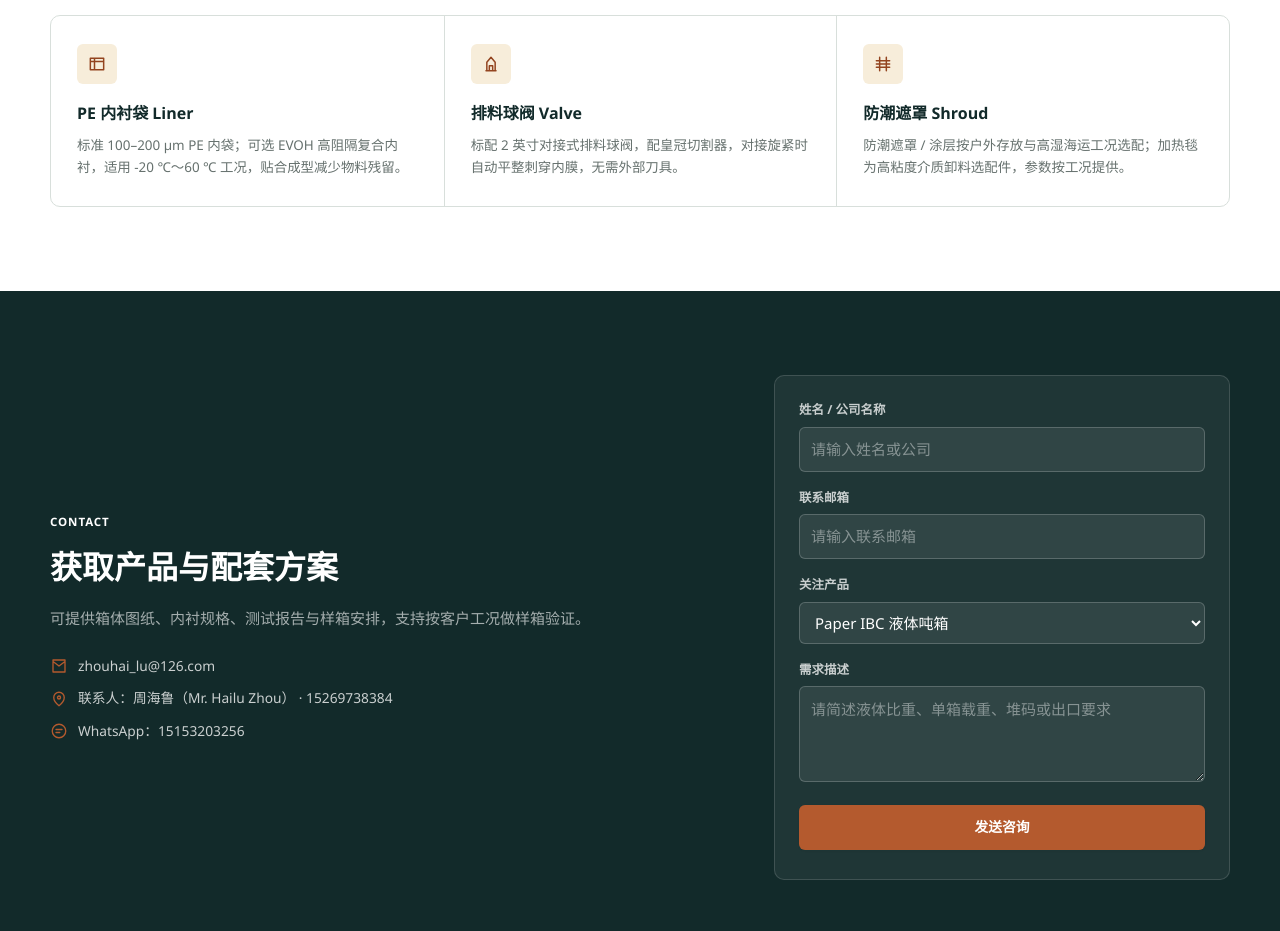
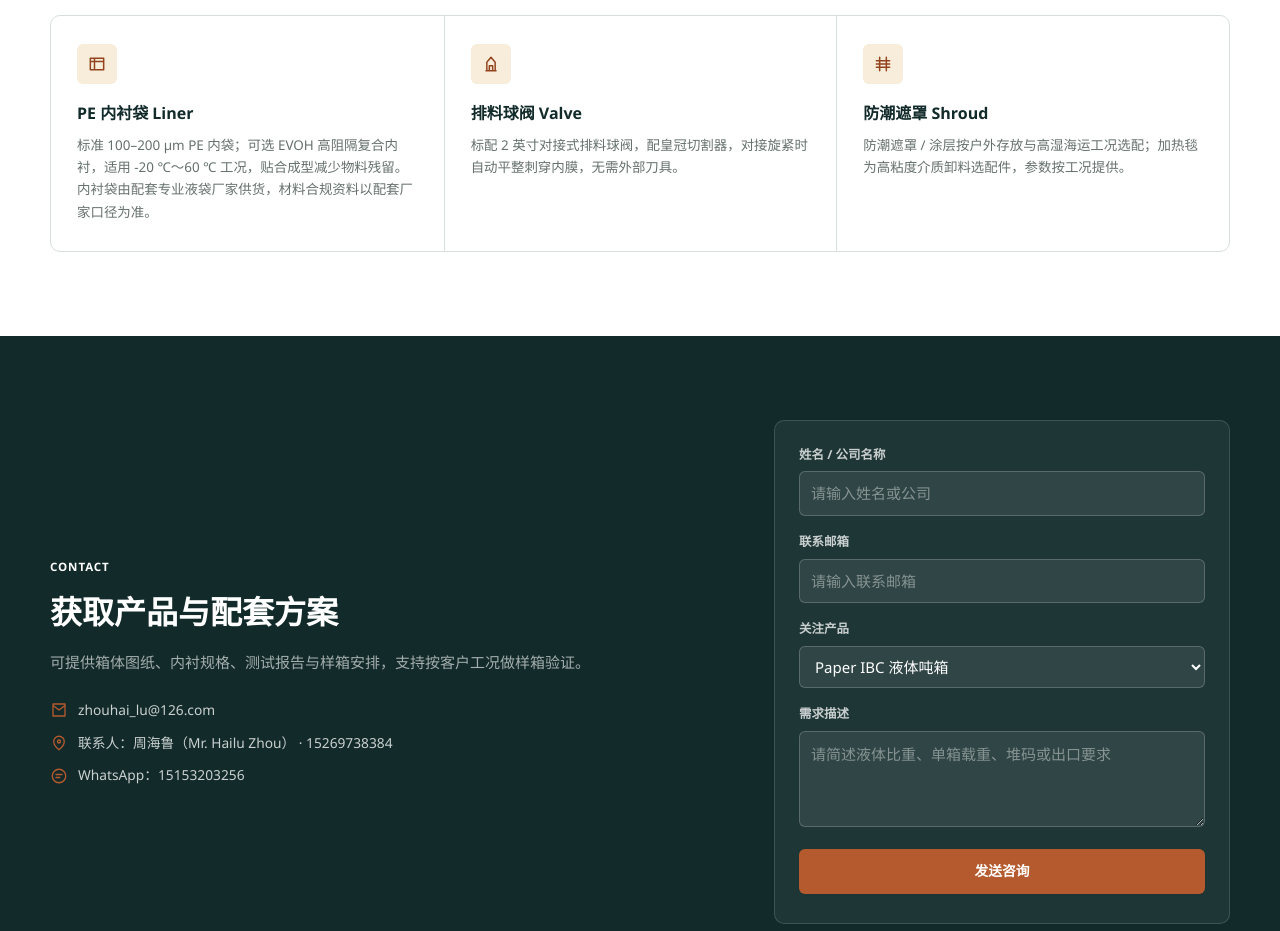
Before and after one commit to tengchengibc-hash/tengcheng-website, a plain HTML site: page products.html in a window 1280 px wide. Shown: the part 4000-4931 px from the top of the page. Drawn offline with Linux system fonts and the light colour scheme.

Commit message:
docs(products): PE/EVOH liners supplied by specialist liner manufacturers; compliance per supplier records

```diff
--- a/products.html
+++ b/products.html
@@ -324,7 +324,7 @@
               <svg viewBox="0 0 24 24" fill="none" stroke="currentColor" stroke-width="1.8" stroke-linecap="round" stroke-linejoin="round"><path d="M4 5h16v14H4zM4 9h16M9 5v14"/></svg>
             </span>
             <h3>PE 内衬袋 Liner</h3>
-            <p>标准 100–200 μm PE 内袋；可选 EVOH 高阻隔复合内衬，适用 -20 ℃～60 ℃ 工况，贴合成型减少物料残留。</p>
+            <p>标准 100–200 μm PE 内袋；可选 EVOH 高阻隔复合内衬，适用 -20 ℃～60 ℃ 工况，贴合成型减少物料残留。内衬袋由配套专业液袋厂家供货，材料合规资料以配套厂家口径为准。</p>
           </div>
           <div class="feature">
             <span class="feature-icon">
```
